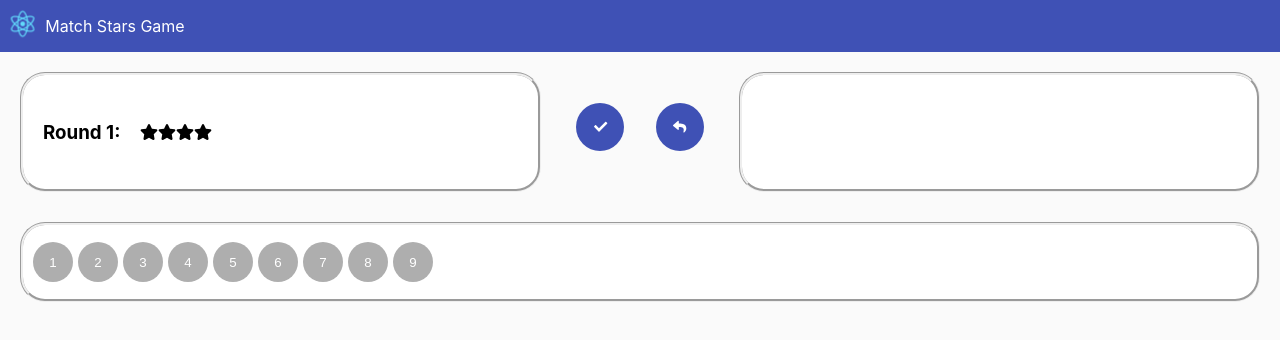
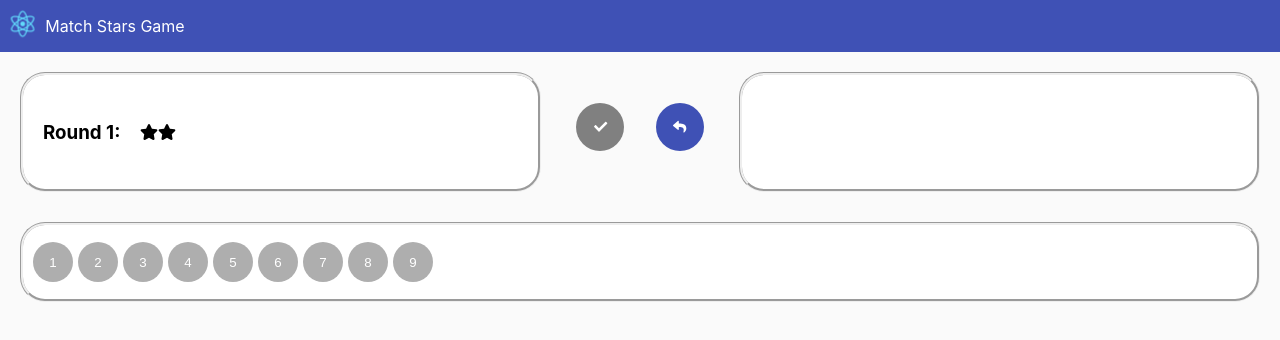
Before and after one commit to mkapiczy/star-match-game, a React (Create React App) app: page / in a window 1280 px wide. Shown: the top 340 px of the page. Built offline with nearby package versions, Linux system fonts and the light colour scheme.

Commit message:
Implement initial game state management win/lose

```diff
--- a/src/components/CircularButton/CircularButton.css
+++ b/src/components/CircularButton/CircularButton.css
@@ -16,3 +16,11 @@
     width: 6vmin;
     height: 6vmin;
 }
+
+.button:not(.disabled):hover{
+    background-color: #4558ea;
+}
+
+.button.disabled {
+    background-color: gray;
+}
--- a/src/components/CircularButton/CircularButton.tsx
+++ b/src/components/CircularButton/CircularButton.tsx
@@ -4,14 +4,15 @@ import {FontAwesomeIcon} from '@fortawesome/react-fontawesome'
 import {IconDefinition} from '@fortawesome/free-solid-svg-icons'
 
 interface Props {
-    icon:IconDefinition,
-    onClick: () => void;
+    icon: IconDefinition,
+    isBlocked: boolean,
+    onClick: () => void
+}
 
-}
-const CircularButton: React.FC<Props> = (props:Props) => {
+const CircularButton: React.FC<Props> = (props: Props) => {
     return (
         <div className="button-area">
-            <button className="button" onClick={props.onClick}>
+            <button className={"button" + (props.isBlocked ? ' disabled' : '')} onClick={props.onClick}>
                 <FontAwesomeIcon icon={props.icon}/>
             </button>
         </div>
--- a/src/components/Game/Game.tsx
+++ b/src/components/Game/Game.tsx
@@ -1,4 +1,4 @@
-import React, {useState} from 'react';
+import React, {useEffect, useState} from 'react';
 import './Game.css';
 
 import StarsDisplay from '../StarsDisplay/StarsDisplay';
@@ -10,18 +10,83 @@ import _ from 'lodash'
 
 const random = (min: number, max: number) => Math.floor(Math.random() * (max - min + 1) + min);
 
+const randomSumIn = (arr: Array<number>, max: number): number => {
+    const sets: Array<Array<number>> = [[]];
+    const sums: Array<number> = [];
+    for (let i = 0; i < arr.length; i++) {
+        for (let j = 0, len = sets.length; j < len; j++) {
+            const candidateSet = sets[j].concat(arr[i]);
+            const candidateSum = candidateSet.reduce((a: number, b: number) => a + b, 0)
+            if (candidateSum <= max) {
+                sets.push(candidateSet);
+                sums.push(candidateSum);
+            }
+        }
+    }
+    return random(1, max);
+}
+
+enum GameState {
+    WON,
+    LOST,
+    IN_PROGRESS
+}
+
 const Game: React.FC = () => {
+    const maxNumberOfStars = 9;
+    const maxNumberOfRetries = 5;
     const [roundNumber, setRoundNumber] = useState(1);
-    const [numberOfStars, setNumberOfStars] = useState(random(1, 9))
-    const [availableNumbers, setAvailableNumbers] = useState([1,2,3,4,5,6,7,8,9])
+    const [availableNumbers, setAvailableNumbers] = useState(Array.from(Array(9), (_, i) => i + 1))
+    const [numberOfStars, setNumberOfStars] = useState<number>(randomSumIn(availableNumbers, maxNumberOfStars))
     const [selectedNumbers, setSelectedNumbers] = useState<Array<number>>([])
+    const [numberOfRetries, setNumberOfRetries] = useState<number>(0);
+    const [gameState, setGameState] = useState<GameState>(GameState.IN_PROGRESS)
+
+    useEffect(() => {
+        if (gameState === GameState.IN_PROGRESS) {
+            computeGameState()
+        }
+    })
+
+    const approveSelectedNumbers = () => {
+        if (areSelectedNumbersCorrect()) {
+            setSelectedNumbers([])
+            setNumberOfStars(randomSumIn(availableNumbers, maxNumberOfStars))
+            setRoundNumber(roundNumber + 1)
+        }
+    }
+
+    const retryDraw = () => {
+        if (areRetriesEnabled()) {
+            setNumberOfStars(randomSumIn(availableNumbers, maxNumberOfStars))
+            setNumberOfRetries(numberOfRetries + 1)
+        }
+    }
+
+    const computeGameState = () => {
+        if (!availableNumbers.length && !selectedNumbers.length) {
+            setGameState(GameState.WON)
+            window.alert("You won!");
+        } else if (!areRetriesEnabled() && !areSelectedNumbersCorrect()) {
+            setGameState(GameState.LOST)
+            window.alert("You lost!")
+        }
+    }
+
+    const areRetriesEnabled = () => numberOfRetries < maxNumberOfRetries
+
+    const areSelectedNumbersCorrect = () => {
+        const sumOfSelectedNumbers = selectedNumbers.reduce((a, b) => a + b, 0)
+        return sumOfSelectedNumbers === numberOfStars;
+    }
+
     const selectNumber = (selectedNumber: number) => {
         setSelectedNumbers(_.uniq([...selectedNumbers, selectedNumber]))
         setAvailableNumbers(_.filter(availableNumbers, (n) => ![...selectedNumbers, selectedNumber].includes(n)));
     }
 
-    const unselectNumber = (selectedNumber:number) => {
-        const newSelected = _.reject(selectedNumbers, (n) => n===selectedNumber)
+    const unselectNumber = (selectedNumber: number) => {
+        const newSelected = _.reject(selectedNumbers, (n) => n === selectedNumber)
         setSelectedNumbers(newSelected);
         setAvailableNumbers([...availableNumbers, selectedNumber]);
     }
@@ -29,8 +94,9 @@ const Game: React.FC = () => {
         <div className="Game">
             <div className="first-row">
                 <StarsDisplay roundNumber={roundNumber} numberOfStars={numberOfStars}/>
-                <CircularButton icon={faCheck} onClick={() => console.log('Approve choice')}/>
-                <CircularButton icon={faReply} onClick={() => console.log('Repeat draw')}/>
+                <CircularButton icon={faCheck} isBlocked={!areSelectedNumbersCorrect()}
+                                onClick={approveSelectedNumbers}/>
+                <CircularButton icon={faReply} isBlocked={!areRetriesEnabled()} onClick={retryDraw}/>
                 <SelectedNumbersDisplay selectedNumbers={selectedNumbers} onNumberClick={unselectNumber}/>
             </div>
             <div className="second-row">
```
